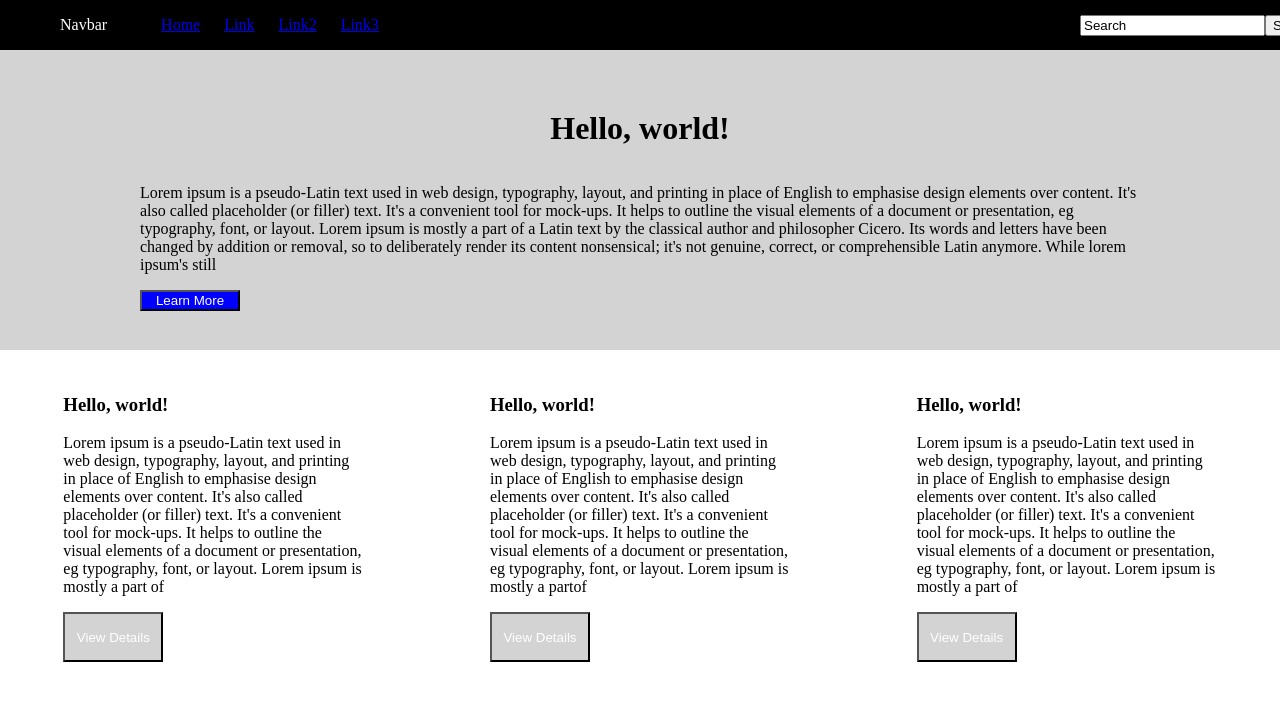
After one commit to aabdiaziz/Portfolio, a PHP site: the page made by mini/html+css/helloworld.html in a window 1280 px wide. The commit adds this page. Shown: the top 701 px of the page. Run offline with PHP 8.4, Linux system fonts and the light colour scheme.

Commit message:
I have redone the website it looks like the orginal now.

```diff
--- /dev/null
+++ b/mini/html+css/helloworld.css
@@ -0,0 +1,117 @@
+* {
+	box-sizing: border-box;
+}
+
+/*#header {
+	color: black;
+	float: left;
+	overflow: auto;
+}
+
+.navbar {
+	border: 2px solid black;
+	display: inline;
+}
+*/
+
+body {
+	background-color: white;
+	margin:0;
+}
+
+#navbar {
+	overflow: auto;
+	background-color: black;
+}
+
+.links{
+	height: 50px;
+	width: 400px;
+	background-color: black;
+	float: left;
+	color: white;
+}
+
+li {
+	display: inline;
+	color: white;
+	margin-left: 20px;
+}
+
+.nav {
+	margin-right: 30px;
+}
+
+.search{
+	height: 50px;
+	width: 200px;
+	background-color: black;
+	float: right;
+	position: relative;
+	display: flex;
+	align-items: center;
+}
+
+.welcome{
+	height: 300px;
+	background-color: lightgrey;
+	padding-top: 50px;
+}
+
+.content {
+	height: 200px;
+	width: 1000px;
+	background-color: lightgrey;
+	display: flex;
+	justify-content: center;
+	margin: 0 auto;
+	display: flex;
+	justify-content: center;
+	align-content: center;
+	flex-direction: column;
+}
+
+h1 {
+	display: flex;
+	align-self: center;
+}
+
+.button1 {
+	width: 100px;
+	height: 50px;
+	color: white;
+	background-color:blue;
+}
+
+
+button {
+	width: 100px;
+	height: 50px;
+	color: white;
+	background-color:lightgrey;
+}
+
+.main{
+	height: 350px;
+	width: auto;
+	background-color: white;
+	margin: 0 auto;
+	display: flex;
+	justify-content: space-around;
+	align-items: center;
+}
+
+.subbox1 {
+	height: 300px;
+	width:300px;
+}
+
+.subbox2 {
+	height: 300px;
+	width:300px;
+}
+
+.subbox3 {
+	height: 300px;
+	width:300px;
+}
--- /dev/null
+++ b/mini/html+css/helloworld.html
@@ -0,0 +1,64 @@
+<!DOCTYPE html>
+<html lang="en">
+<head>
+  <meta charset="utf-8">
+  <meta http-equiv="x-ua-compatible" content="ie=edge">
+  <meta name="viewport" content="width=device-width, initial-scale=1, shrink-to-fit=no">
+  <title>Hello World</title>
+  <link rel="stylesheet" href="helloworld.css">
+</head>
+<body>
+
+  <div id="navbar">
+	  <div class="links">
+	  	<ul>
+	  		<li class="nav">Navbar</li>
+			<li><a href="#" role="button" aria-pressed="true">Home</a></li>
+			<li><a href="#" role="button" aria-pressed="true">Link</a></li>
+			<li><a href="#" role="button" aria-pressed="true">Link2</a></li>
+			<li><a href="#" role="button" aria-pressed="true">Link3</a></li>
+	  	</ul>
+	  </div>
+
+	  <div class="search">
+	  	<input type="text" name="search" value="Search" class="search1">
+		<input type="button" name="button" value="Submit" class="submit">
+	  </div>
+  </div>
+
+  <div class="welcome">
+	  <div class="content">
+	  	<h1>Hello, world!</h1>
+		<p>Lorem ipsum is a pseudo-Latin text used in web design, typography, layout, and printing in place of English to emphasise design elements over content. It's also called placeholder (or filler) text. It's a convenient tool for mock-ups. It helps to outline the visual elements of a document or presentation, eg typography, font, or layout. Lorem ipsum is mostly a part of a Latin text by the classical author and philosopher Cicero. Its words and letters have been changed by addition or removal, so to deliberately render its content nonsensical; it's not genuine, correct, or comprehensible Latin anymore. While lorem ipsum's still </p>
+		<button type="button" class="button1">Learn More</button>
+	  </div>
+
+  </div>
+
+  <div class="main">
+	  <div class="subbox1">
+  	  	<h3>Hello, world!</h3>
+  		<p>Lorem ipsum is a pseudo-Latin text used in web design, typography, layout, and printing in place of English to emphasise design elements over content. It's also called placeholder 		(or filler) text. It's a convenient tool for mock-ups. It helps to outline the visual elements of a document or presentation, eg typography, font, or layout. Lorem ipsum is mostly a part 		of</p>
+  		<button type="button" class="contentbutton">View Details</button>
+
+	  </div>
+	  <div class="subbox2">
+    	  	<h3>Hello, world!</h3>
+    		<p>Lorem ipsum is a pseudo-Latin text used in web design, typography, layout, and printing in place of English to emphasise design elements over content. It's also called 			placeholder (or filler) text. It's a convenient tool for mock-ups. It helps to outline the visual elements of a document or presentation, eg typography, font, or layout. Lorem ipsum 			is mostly a partof</p>
+    		<button type="button" class="contentbutton">View Details</button>
+
+  	  </div>
+	  <div class="subbox3">
+    	  	<h3>Hello, world!</h3>
+    		<p>Lorem ipsum is a pseudo-Latin text used in web design, typography, layout, and printing in place of English to emphasise design elements over content. It's also called 			placeholder (or filler) text. It's a convenient tool for mock-ups. It helps to outline the visual elements of a document or presentation, eg typography, font, or layout. Lorem ipsum 			is mostly a part of</p>
+    		<button type="button" class="contentbutton">View Details</button>
+
+  	  </div>
+	  </div>
+
+  </div>
+
+
+
+</body>
+</html>
```
Also changed, not shown: index.html (+4 -13 lines), mini/pilotshop/pilot-shop.css (added, +222 -0 lines), mini/pilotshop/pilot-shop.html (added, +173 -0 lines), style.css (+20 -11 lines), images/htmlcss.png (added), images/pilot.png (added), mini/pilotshop/logo.png (added), mini/pilotshop/pilot-photo.jpg (added).
